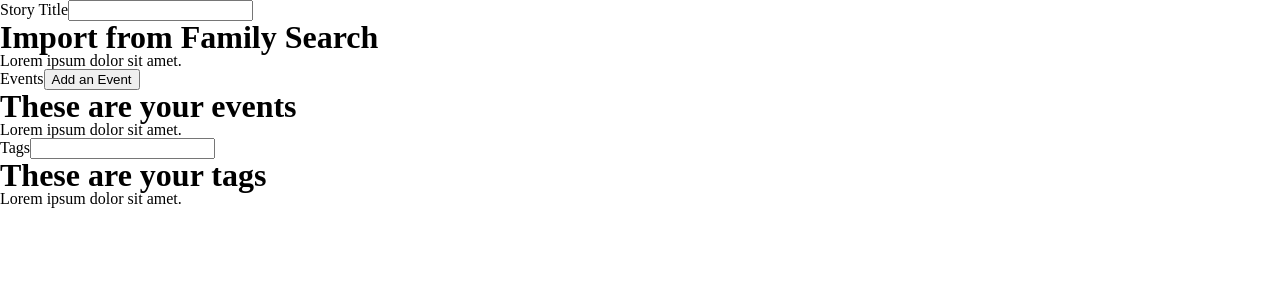
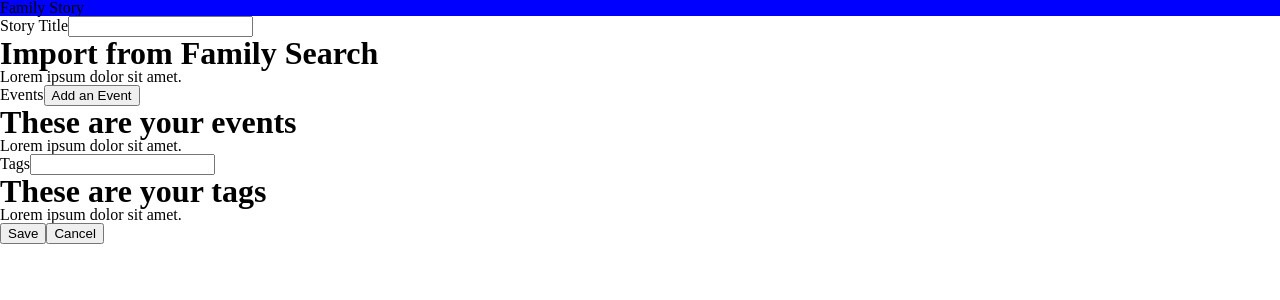
Before and after one commit to family-story/family-story, a React (Create React App) app: page /createStory in a window 1280 px wide. Shown: the top 300 px of the page. Built offline with nearby package versions, Linux system fonts and the light colour scheme.

Commit message:
cleaned up navbar and added buttons to story editor

```diff
--- a/src/Components/NavBar/NavBar.js
+++ b/src/Components/NavBar/NavBar.js
@@ -4,7 +4,6 @@
    return (
     <div className='navbar'>
       Family Story
-      <button className='button'>Login</button>
     </div>
   )
 }
--- a/src/Views/StoryEditor/StoryEditor.js
+++ b/src/Views/StoryEditor/StoryEditor.js
@@ -1,10 +1,13 @@
 import React, { Component } from 'react'
+import { Link } from 'react-router-dom'
 
+import NavBar from '../../Components/NavBar/NavBar'
 class StoryEditor extends Component {
 
   render(){
     return(
       <div>
+        <NavBar/>
         <div>
           Story Title
           <input/>
@@ -29,6 +32,10 @@
           <h1> These are your tags </h1>
           <p> Lorem ipsum dolor sit amet.</p>
         </div>
+        <div>
+          <Link to = '/home'><button> Save </button></Link>
+          <button> Cancel </button>
+        </div>
       </div>
     )
   }
```
Also changed, not shown: 1 other file (tests, documents, lock files or other folders).
